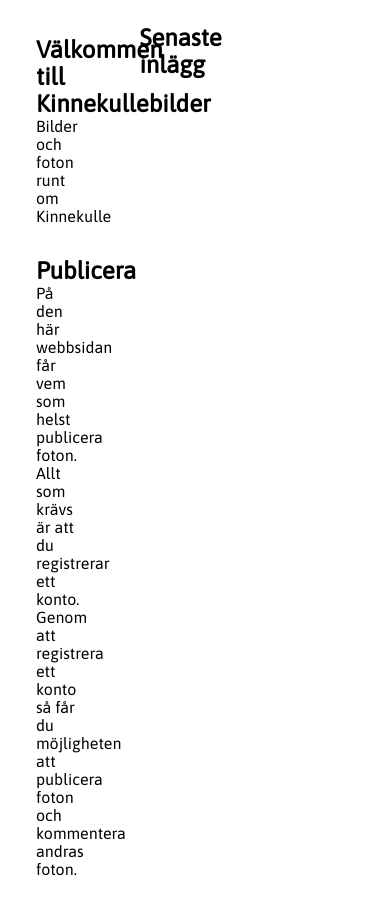
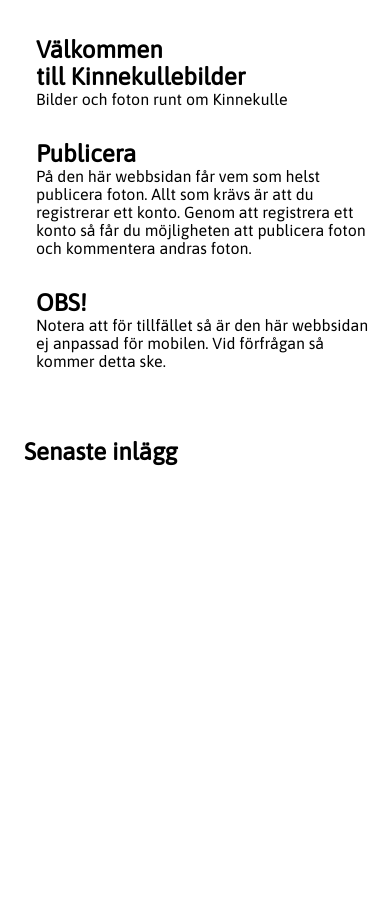
Before and after one commit to sebbekarlsson/kinnekullebilder, a Flask app: page / in a window 390 px wide. Shown: the part 48-970 px from the top of the page. After the commit the page ends 514 px from the top, so only its background shows below. Run offline with Flask 2, Linux system fonts and the light colour scheme; parts of the project's set-up code (start-up, migrations or seed data) failed here and were passed over.

Commit message:
Some design updates

```diff
--- a/flaskr/static/style/style.css
+++ b/flaskr/static/style/style.css
@@ -183,4 +183,14 @@ body {
 .half {
   width: 50% !important; }
 
+@media screen and (max-width: 700px) {
+  .half {
+    width: 100% !important; }
+
+  .view-split {
+    display: block; }
+
+  .left-menu {
+    width: 100% !important; } }
+
 /*# sourceMappingURL=style.css.map */
--- a/flaskr/static/style/style.scss
+++ b/flaskr/static/style/style.scss
@@ -245,3 +245,20 @@ body {
 .half {
     width: 50% !important;
 }
+
+
+
+@media screen and (max-width: 700px) {
+    .half {
+        width: 100% !important;
+    }
+
+    .view-split {
+        display: block;
+
+    }
+
+    .left-menu {
+        width: 100% !important;
+    }
+}
--- a/flaskr/templates/index.html
+++ b/flaskr/templates/index.html
@@ -13,8 +13,17 @@
                 <p>
                     På den här webbsidan får vem som helst publicera foton.
                     Allt som krävs är att du registrerar ett konto.
-                    Genom att registrera ett konto så får du möjligheten att publicera foton och kommentera
+                    Genom att registrera ett konto så får du möjligheten att
+                    publicera foton och kommentera
                     andras foton.
+                </p>
+            </section>
+            <section>
+                <h2>OBS!</h2>
+                <p>
+                    Notera att för tillfället så är den här webbsidan ej
+                    anpassad för mobilen.
+                    Vid förfrågan så kommer detta ske.
                 </p>
             </section>
         </section>
@@ -27,7 +36,16 @@
             <section>
                 <div class='view-gallery'>
                     {% for image in images %}
-                        <a href='/forum/images/image/{{ image[0].id }}'><div class='gallery-image' style='background-image: url("{{ url_for("static", filename="upload/image/" + image[0].filename) }}");'>
+                        <a href='/forum/images/image/{{ image[0].id }}'>
+                            <div
+                                class='gallery-image'
+                                style='background-image:
+                                url("{{
+                                url_for("static",
+                                filename="upload/image/"+
+                                image[0].filename
+                                )
+                                }}");'>
                         </div></a>
                     {% endfor %}
                 </div>
```
Also changed, not shown: flaskr/templates/forum.html (+10 -1 lines), 4 other files.
